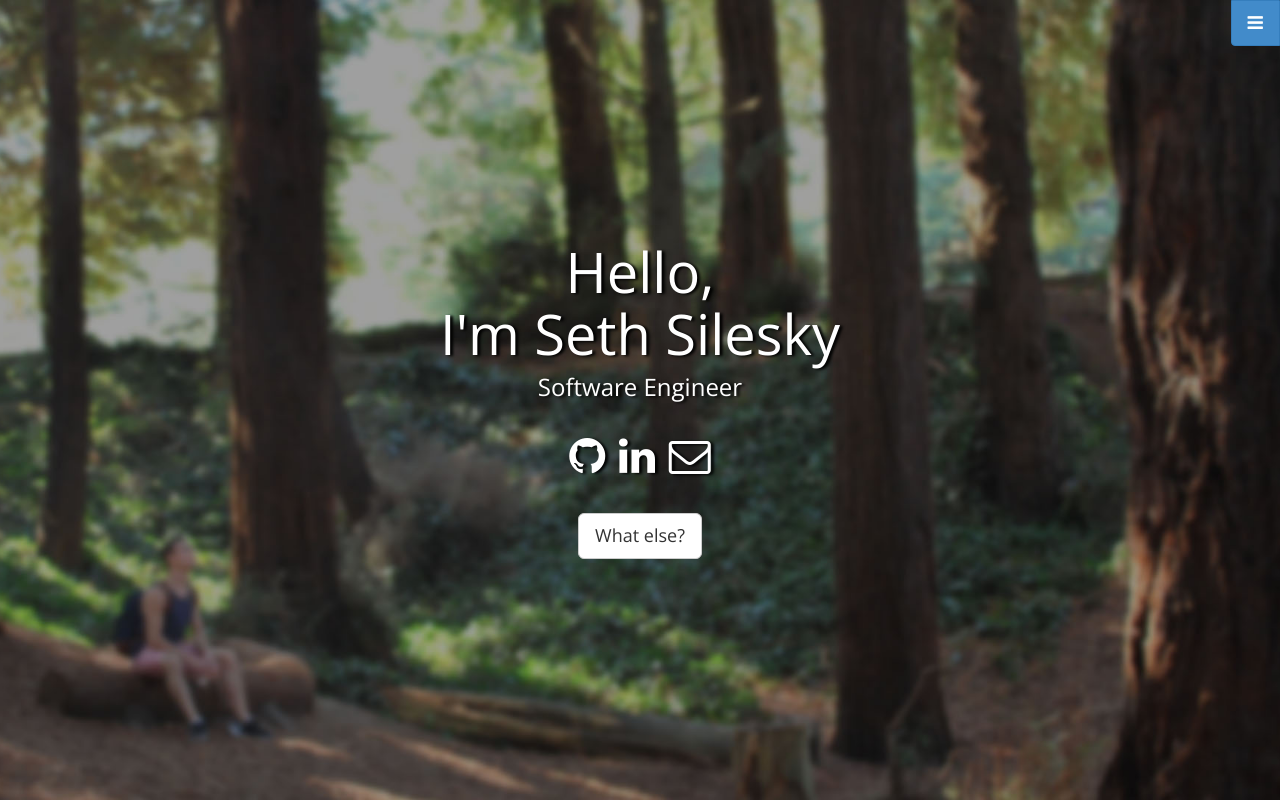
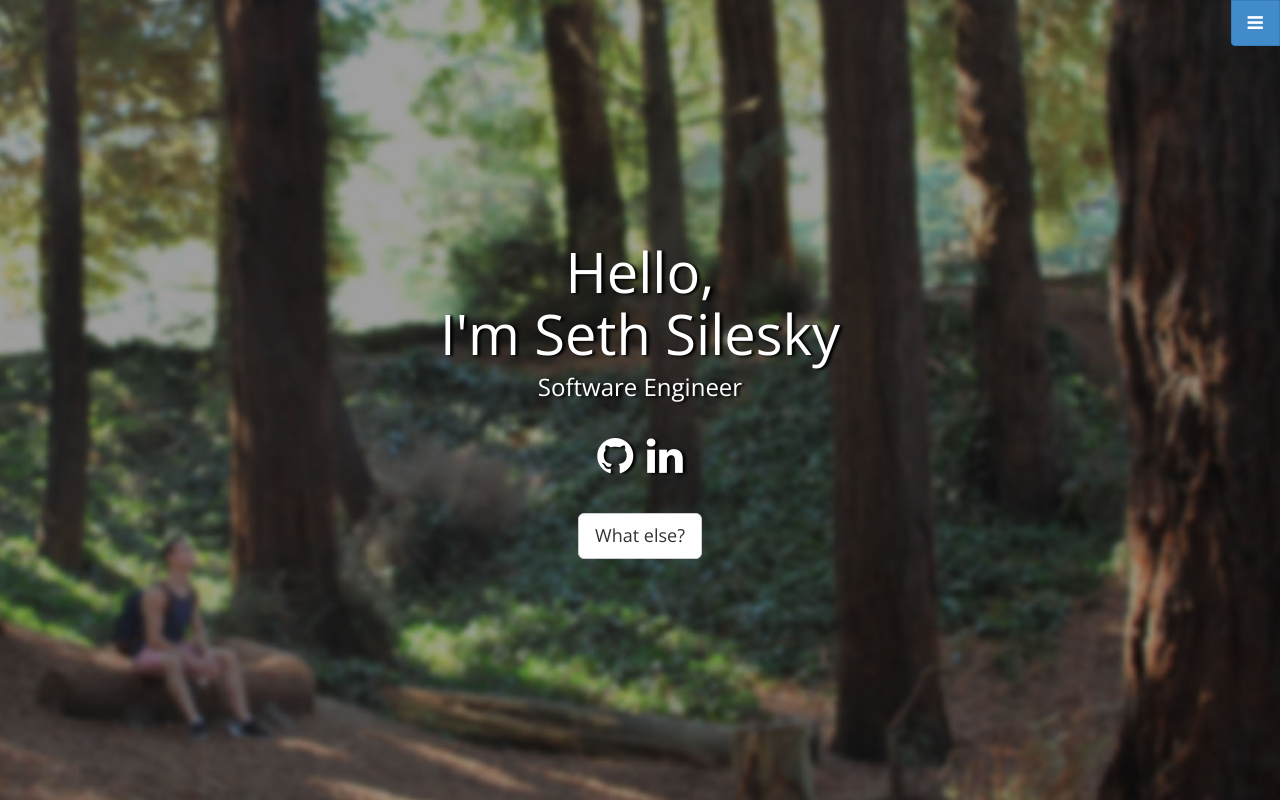
Before and after one commit to silesky/silesky.github.io, a plain HTML site: page index.html in a window 1280 px wide. Shown: the top 800 px of the page. Drawn offline with nearby package versions, Linux system fonts and the light colour scheme.

Commit message:
remove email

```diff
--- a/index.html
+++ b/index.html
@@ -51,10 +51,6 @@
                 <li><a href="https:www.linkedin.com/in/sethsilesky" target="_blank" title="LinkedIn" alt="LinkedIn"
                         onClick="ga('send', '_trackEvent', 'Links', 'LinkedIn', 'LinkedIn top');"><i
                             class="fa fa-linkedin fa-3x"></i></a>
-                </li>
-                <li><a href="mailto:seth@sethsilesky.com" title="Email me" alt="Email me" target="_blank"
-                        onClick="ga('send', '_trackEvent', 'Links', 'Email', 'Email top');"><i
-                            class="fa fa-envelope-o fa-3x"></i></a>
                 </li>
             </ul>
             <a href="#about" class="btn btn-default btn-lg call-to"
```
